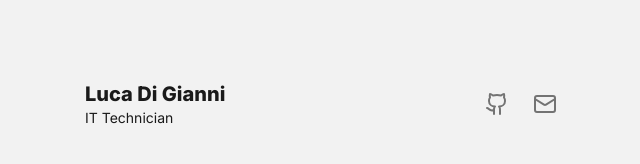
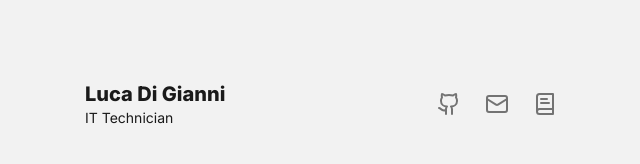
Before and after one commit to ldgni/ldgni.io, a Next.js app: page / in a window 1280 px wide. Shown: the top 164 px of the page, without its empty margins (315-955 px from the left). Built offline with nearby package versions, Linux system fonts and the light colour scheme.

Commit message:
feat: add icon linked to writings in header

```diff
--- a/src/components/header.jsx
+++ b/src/components/header.jsx
@@ -1,4 +1,4 @@
-import { Github, Mail } from "lucide-react";
+import { BookText, Github, Mail } from "lucide-react";
 
 export default function Header() {
   return (
@@ -21,6 +21,13 @@ export default function Header() {
           className="rounded-xl p-2 text-neutral-500 transition-colors hover:bg-neutral-300 hover:text-dark dark:hover:bg-neutral-800 dark:hover:text-light">
           <Mail />
         </a>
+        <a
+          href="https://writings.ldgni.io"
+          target="_blank"
+          aria-label="Luca Di Gianni's writings"
+          className="rounded-xl p-2 text-neutral-500 transition-colors hover:bg-neutral-300 hover:text-dark dark:hover:bg-neutral-800 dark:hover:text-light">
+          <BookText />
+        </a>
       </div>
     </header>
   );
```
